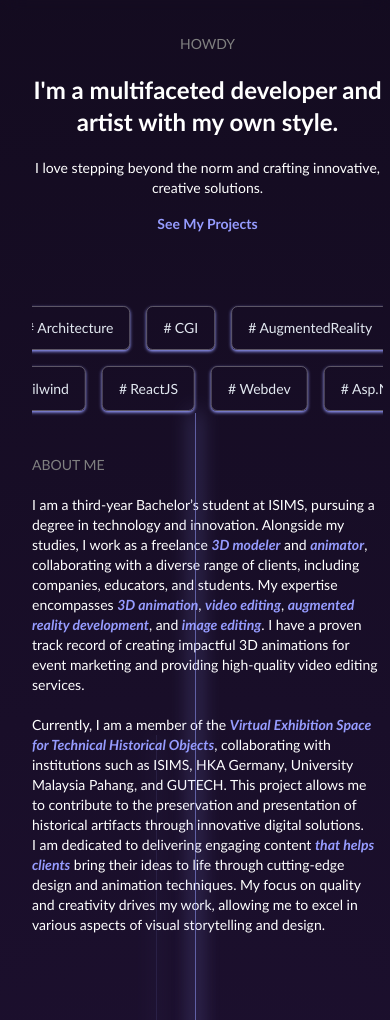
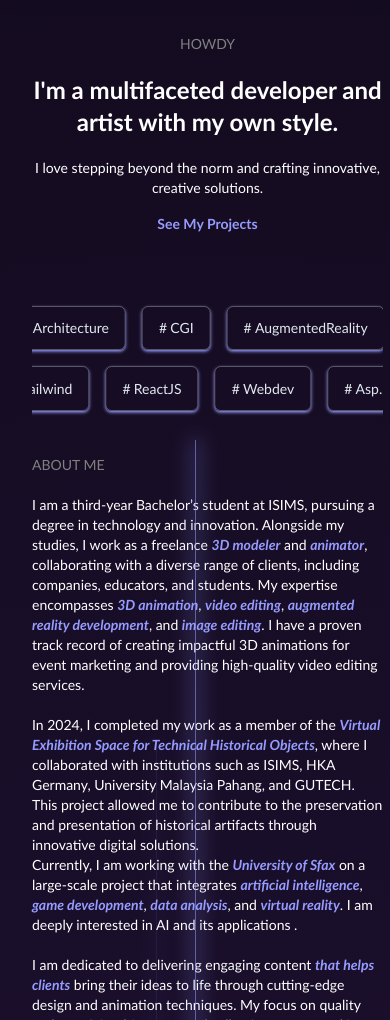
Before and after one commit to Youssef0356/My_Portfolio, a plain HTML site: page index.html in a window 390 px wide. Shown: the part 78-1098 px from the top of the page. Drawn offline with nearby package versions, Linux system fonts and the light colour scheme.

Commit message:
updated info

```diff
--- a/index.html
+++ b/index.html
@@ -367,19 +367,19 @@
                     </div>
                     <br>
                     <div>
-                        Currently, I am a member of the <i class="wordshighlight">Virtual Exhibition Space for
-                            Technical
-                            Historical Objects</i>, collaborating with institutions such as ISIMS, HKA Germany,
-                        University Malaysia Pahang, and GUTECH. This project allows me to contribute to the
-                        preservation
-                        and presentation of historical artifacts through innovative digital solutions.
+                        In 2024, I completed my work as a member of the <i class="wordshighlight">Virtual Exhibition Space for Technical
+                            Historical Objects</i>, where I collaborated with institutions such as ISIMS, HKA Germany, University Malaysia
+                        Pahang, and GUTECH. This project allowed me to contribute to the preservation and presentation of historical
+                        artifacts through innovative digital solutions.
                     </div>
                     <div>
-                        I am dedicated to delivering engaging content <i class="wordshighlight">that helps
-                            clients</i>
-                        bring their ideas to life through cutting-edge design and animation techniques. My focus on
-                        quality and creativity drives my work, allowing me to excel in various aspects of visual
-                        storytelling and design.
+                        Currently, I am working with the <i class="wordshighlight">University of Sfax</i> on a large-scale project that
+                        integrates <i class="wordshighlight">artificial intelligence</i>, <i class="wordshighlight">game development</i>,
+                        <i class="wordshighlight">data analysis</i>, and <i class="wordshighlight">virtual reality</i>. I am deeply
+                        interested in AI and its applications . <br><br> I am dedicated to delivering engaging content <i
+                            class="wordshighlight">that helps clients</i> bring their ideas to life through cutting-edge design and
+                        animation techniques. My focus on quality and creativity drives my work, allowing me to excel in various aspects of
+                        visual storytelling and design.
                     </div>
                 </div>
             </div>
@@ -475,7 +475,18 @@
                                     </p>
                                 </div>
                             </div>
-
+                            <div class="mb-8 flex justify-between items-center w-full right-timeline slide-in-left"
+                            data-aos="fade-up">
+                                <div class="order-1 w-full sm:w-5/12 md:px-4"></div>
+                                <div class="order-1 w-full sm:w-5/12 px-1 py-4 text-left md:px-4 md:py-4 mr-2 sm:mr-0">
+                                    <p class="mb-3 text-base text-purple-300">February, 2025 - 2026</p>
+                                    <h4 class="mb-3 font-bold text-lg md:text-2xl">Internship at University of sfax
+                                    </h4>
+                                    <p class="text-sm md:text-base leading-snug text-gray-50 text-opacity-100">
+                                        Started my end-of-study internship at the <i class="wordshighlight">University of Sfax</i>, working on a large-scale project that combines <i class="wordshighlight">virtual reality</i>, <i class="wordshighlight">artificial intelligence</i>, <i class="wordshighlight">game development</i>, and <i class="wordshighlight">data analysis</i>.
+                                    </p>
+                                </div>
+                            </div>
 
 
                         </div>
```
